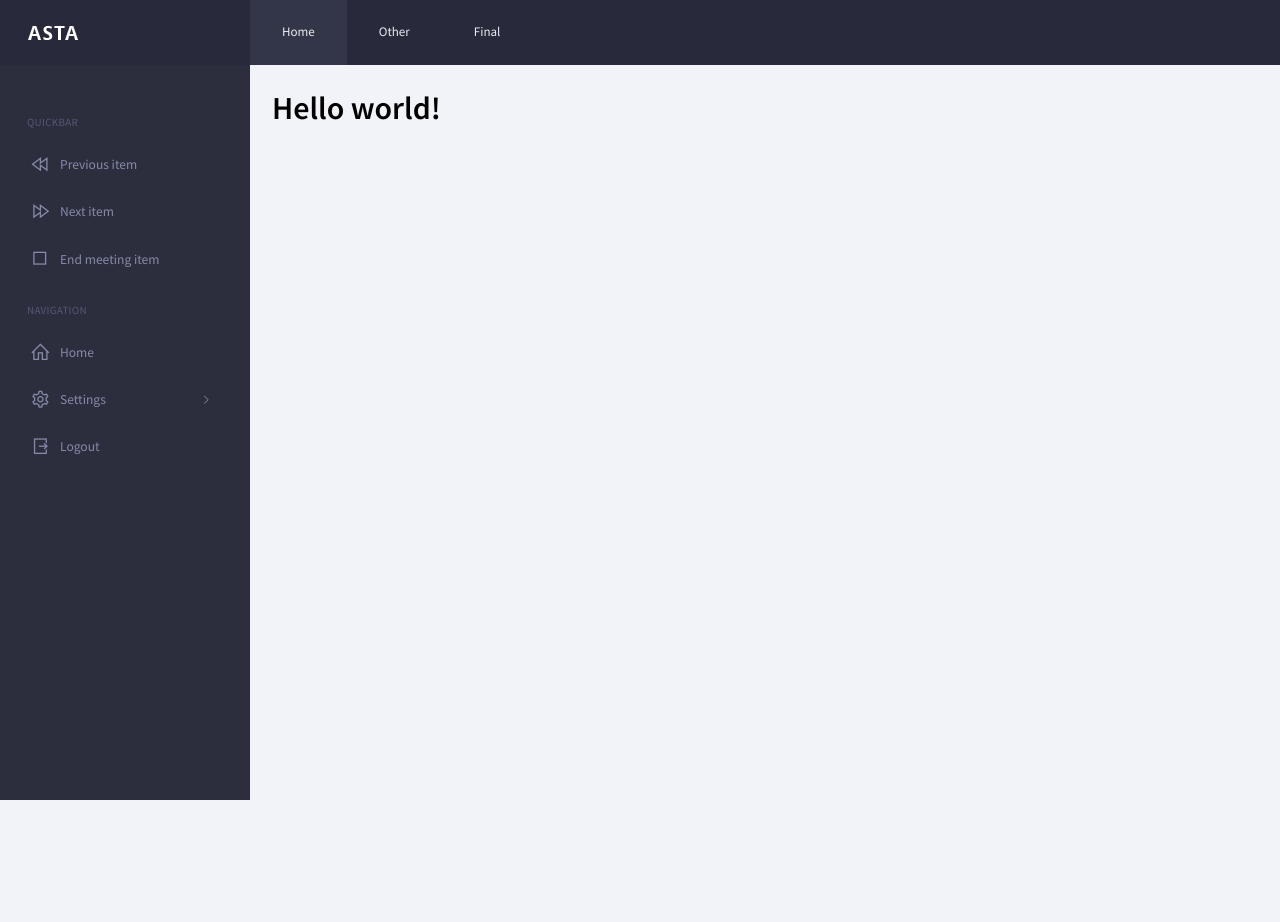
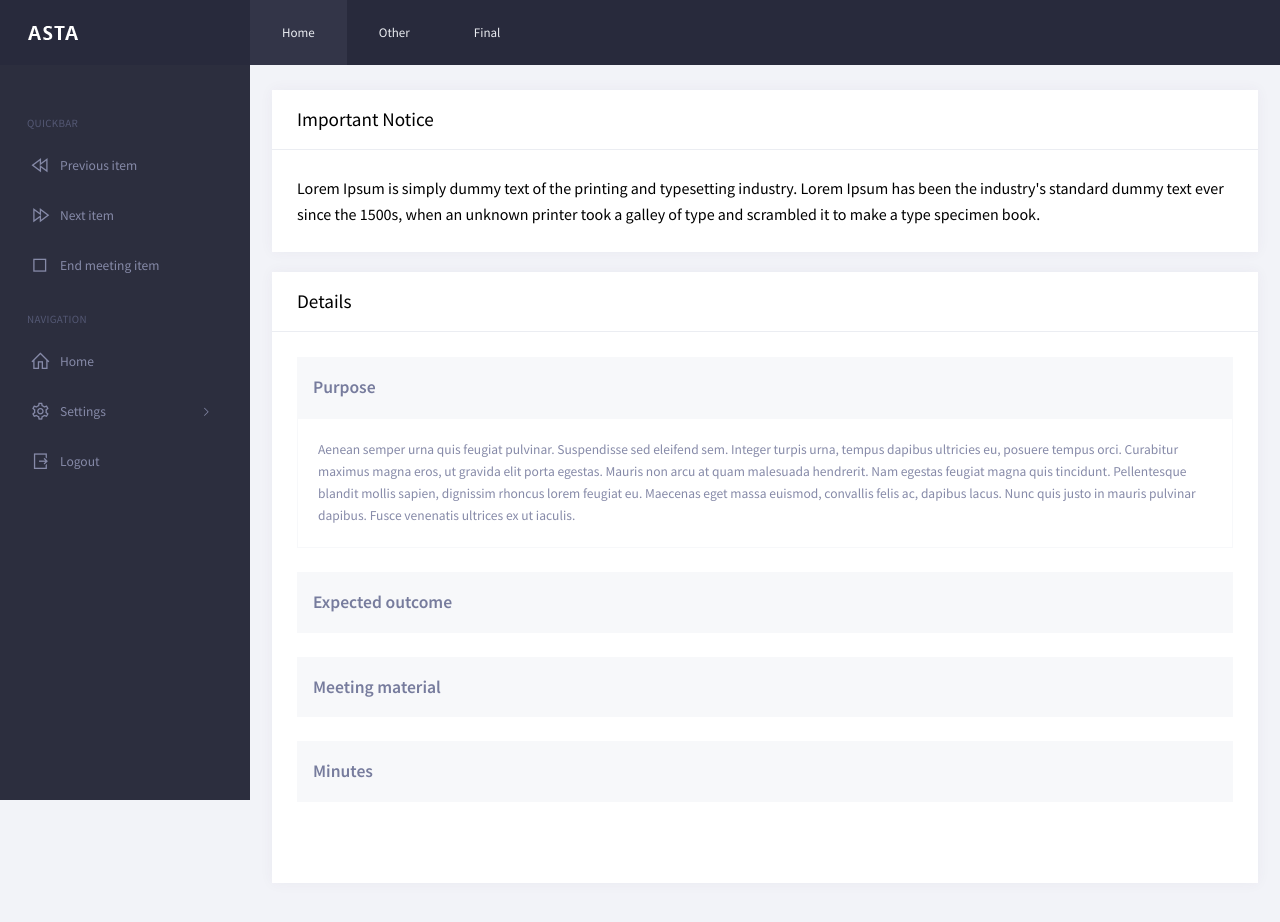
Before and after one commit to phansen88/asta, a website: page index.html in a window 1280 px wide. Shown: the top 922 px of the page. Drawn offline with Linux system fonts and the light colour scheme.

Commit message:
Updated index.html with some html

```diff
--- a/index.html
+++ b/index.html
@@ -1,5 +1,6 @@
 <!doctype html>
 <html lang="en">
+
 <head>
     <meta charset="utf-8">
 
@@ -32,10 +33,10 @@
                     </a>
                 </li>
                 <li class="a-menu__item">
-                        <a class="a-menu__link">
-                            <i class="la la-forward a-menu__link-icon"></i>
-                            <span class="a-menu__link-text">Next item</span>
-                        </a>
+                    <a class="a-menu__link">
+                        <i class="la la-forward a-menu__link-icon"></i>
+                        <span class="a-menu__link-text">Next item</span>
+                    </a>
                 </li>
                 <li class="a-menu__item">
                     <a class="a-menu__link">
@@ -82,11 +83,46 @@
                 </ul>
             </div>
         </div>
-        <div class="a-content" style="height: 4000px">
+        <div class="a-content">
             <div class="container-fluid">
                 <div class="row">
-                    <div class="col-xl-12">
-                        <h1>Hello world!</h1>
+                    <div class="col-xl-4">
+                        <div class="a-item">
+                            <div class="a-item__heading">Important Notice</div>
+                            <div class="a-item__body">
+                                    Lorem Ipsum is simply dummy text of the printing and typesetting industry. Lorem Ipsum has been the industry's standard dummy text ever since the 1500s, when an unknown printer took a galley of type and scrambled it to make a type specimen book.
+                            </div>
+                        </div>
+                        <div class="a-item">
+                            <div class="a-item__heading">Details</div>
+                            <div class="a-item__body">
+                                <div class="a-item__section">
+                                    <div class="a-accordion a-accordion-solid">
+                                        <div class="a-accordion__heading">Purpose</div>
+                                        <div class="a-accordion__body">Aenean semper urna quis feugiat pulvinar.
+                                            Suspendisse sed eleifend sem. Integer turpis urna, tempus dapibus ultricies
+                                            eu, posuere tempus orci. Curabitur maximus magna eros, ut gravida elit porta
+                                            egestas. Mauris non arcu at quam malesuada hendrerit. Nam egestas feugiat
+                                            magna quis tincidunt. Pellentesque blandit mollis sapien, dignissim rhoncus
+                                            lorem feugiat eu. Maecenas eget massa euismod, convallis felis ac, dapibus
+                                            lacus. Nunc quis justo in mauris pulvinar dapibus. Fusce venenatis ultrices
+                                            ex ut iaculis.</div>
+                                    </div>
+                                    <div class="a-accordion a-accordion-solid">
+                                        <div class="a-accordion__heading">Expected outcome</div>
+                                        <div class="a-accordion__body invisible">some text</div>
+                                    </div>
+                                    <div class="a-accordion a-accordion-solid">
+                                        <div class="a-accordion__heading">Meeting material</div>
+                                        <div class="a-accordion__body invisible">some text</div>
+                                    </div>
+                                    <div class="a-accordion a-accordion-solid">
+                                        <div class="a-accordion__heading">Minutes</div>
+                                        <div class="a-accordion__body invisible">some text</div>
+                                    </div>
+                                </div>
+                            </div>
+                        </div>
                     </div>
                 </div>
             </div>
@@ -94,4 +130,5 @@
     </div>
 
 </body>
+
 </html>
--- a/src/sass/components/_a-accordion.scss
+++ b/src/sass/components/_a-accordion.scss
@@ -18,7 +18,7 @@
         font-size: 1.1rem;
         font-weight: 600;
         padding: 1rem 1rem;
-        color: $link-color;
+        color: darken($a-menu-link, 5%);
         display: flex;
         justify-content: flex-start;
         align-items: center;
@@ -26,7 +26,8 @@
     .a-accordion__body {
         flex: 1 1 auto;
         padding: 1.25rem;
-        color: #636a91;
+        color: $a-menu-link;
+        font-size: 0.84375rem;
         &:not(.visible).invisible {
             display: none;
         }
--- a/src/sass/layout/_a-wrapper.scss
+++ b/src/sass/layout/_a-wrapper.scss
@@ -30,11 +30,10 @@
                         text-decoration: none;
                         position: relative;
                         vertical-align: middle;
-                        align-items: stretch;
+                        align-items: center;
                         outline: 0!important;
                         flex-grow: 1;
                         font-size: 0.8125rem;
-                        align-self: center;
                     }
                     &.a-menu__item--active {
                         background-color: lighten($a-brand-light, 3.33333%);
@@ -59,5 +58,6 @@
     }
     .a-content {
         padding: 0 0 25px;
+        margin-top: 25px;
     }
 }
--- a/src/sass/theme/_themes.scss
+++ b/src/sass/theme/_themes.scss
@@ -2,6 +2,6 @@
     box-sizing: border-box
 }
 body {
-    font: 1rem/1.43 'Source Sans Pro', sans-serif;
+    font: 1rem/1.63 'Source Sans Pro', sans-serif;
     background: $background-color;
 }
```
Also changed, not shown: dist/css/styles.css.
